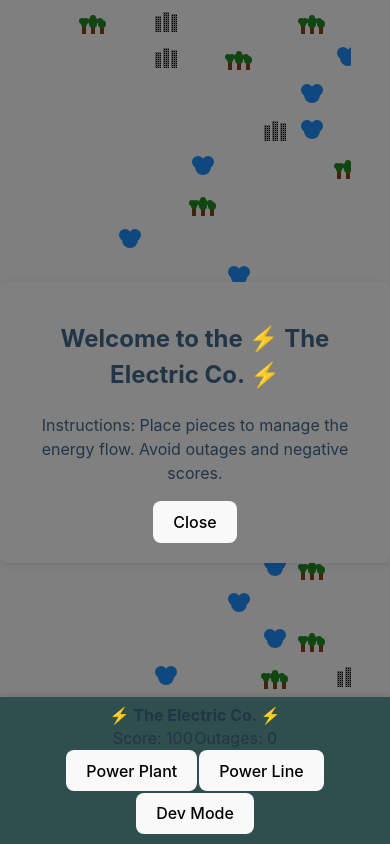
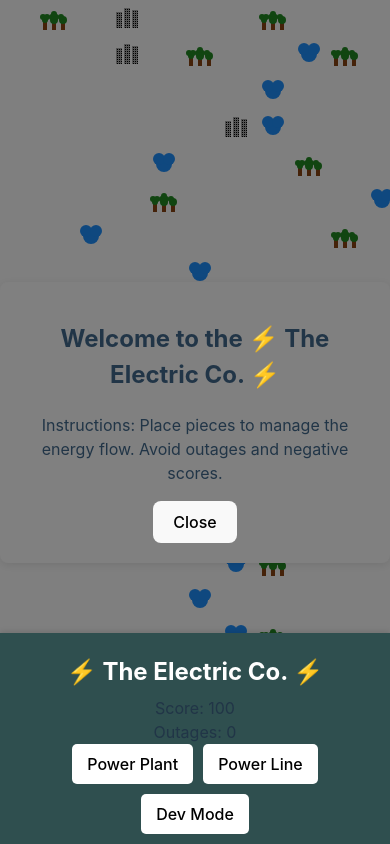
Before and after one commit to JeffBuda/electric-company, a React (Vite) app: page / in a window 390 px wide. Built offline with nearby package versions, Linux system fonts and the light colour scheme.

Commit message:
mobile first css layout

```diff
--- a/src/App.css
+++ b/src/App.css
@@ -1,84 +1,124 @@
 /* App.css */
+
+/* Root Variables */
 :root {
   --grid-size: 50; /* Define the grid size variable */
 }
 
+/* Main App Container */
 .App {
   text-align: center;
+  overflow: hidden;
+  width: 100vw; /* Full viewport width */
+  height: 100vh; /* Full viewport height */
 }
 
+/* App Header */
 .App-header {
   font-size: 1.5rem; /* Smaller font size */
   margin-bottom: 1px; /* Space between the title and controls */
 }
 
+/* Game Container */
 .game-container {
   display: flex;
   flex-direction: column;
   height: 100vh;
-  /* justify-content: center;
-  align-items: flex-start; */
+  overflow: hidden; /* Prevent scrollbars */
+  padding-bottom: 70px; /* Space for fixed controls */
 }
 
-/* Controls styles */
+/* Gameboard Grid */
+.grid {
+  flex: 1; /* Occupies remaining space */
+  overflow-y: auto; /* Enables vertical scrolling if needed */
+  display: grid;
+  grid-template-columns: repeat(var(--grid-size), 1fr); /* Use the CSS variable */
+  grid-template-rows: repeat(var(--grid-size), 1fr); /* Use the CSS variable */
+  gap: 0.1vw; /* Gap between grid items */
+  width: 100%; /* Full width */
+  height: 100%; /* Full height */
+}
+
+/* Controls Component */
 .controls {
+  position: fixed; /* Fix controls at the bottom */
+  bottom: 0;
+  left: 0;
+  right: 0;
   display: flex;
-  flex-direction: column; /* Column layout */
+  flex-direction: column; /* Stack items vertically on mobile */
   align-items: center; /* Center items horizontally */
   justify-content: center; /* Center items vertically */
   background-color: darkslategrey; /* Background color */
   box-shadow: 0 -2px 5px rgba(0, 0, 0, 0.1); /* Shadow for separation */
   padding: 10px 20px; /* Padding for spacing */
-  box-sizing: border-box; /* Include padding and border in the element's total width and height */
-  width: 100%; /* Full width by default */
-  z-index: 1000; /* Ensure it stays on top of other content */
+  box-sizing: border-box; /* Include padding and border in width and height */
+  width: 100%; /* Full width */
+  z-index: 1000; /* Ensure it stays on top */
 }
 
+/* Game Title */
 .game-title {
-  font-size: 1rem; /* Same size as button text */
-  margin: .05vw;
-  margin-top: .01vw; /* Space between title and score/outages */
+  font-size: 1.5rem; /* Increased font size for visibility */
+  margin-bottom: 10px; /* Space below the title */
+  color: white; /* Text color for contrast */
 }
 
-.score-outages {
+/* Button Container */
+.button-container {
   display: flex;
-  flex-direction: row; /* Column layout */
-  align-items: center; /* Center items horizontally */
-  margin-bottom: .1vw; /* Space between score/outages and buttons */
-  margin-top: .1vw;
-  gap: .4vw; /* Space between score and outages */
+  flex-wrap: wrap; /* Allow buttons to wrap */
+  gap: 10px; /* Space between buttons */
+  width: 100%; /* Full width */
+  justify-content: center; /* Center buttons horizontally */
 }
 
-.button-container {
-  display: flex;
-  flex-direction: row; /* Row layout */
-  justify-content: center; /* Center buttons horizontally */
-  flex-wrap: wrap; /* Wrap buttons to the next line if needed */
-  gap: .4vw; /* Space between buttons */
+/* Button Styles */
+.button-container button {
+  padding: 10px 15px;
+  font-size: 1rem;
+  border: none;
+  border-radius: 5px;
+  cursor: pointer;
+  background-color: #ffffff; /* Button background color */
+  transition: background-color 0.3s ease; /* Smooth transition */
 }
 
-.controls button.selected {
-  border: .1vw solid yellow;
+.button-container button.selected {
+  background-color: #007bff; /* Selected button color */
+  color: white;
 }
 
-.grid {
-  flex: 1;
-  overflow: scroll;
-  display: grid;
-  grid-template-columns: repeat(var(--grid-size), 1fr); /* Use the CSS variable */
-  grid-template-rows: repeat(var(--grid-size), 1fr); /* Use the CSS variable */
-  gap: 0.1vw; /* Adjusted to use viewport width */
-  margin: 1vw auto; /* Adjusted to use viewport width */
-  width: 80vw; /* Adjusted to use viewport width */
-  height: 80vw; /* Adjusted to use viewport width to maintain aspect ratio */
+.button-container button:hover {
+  background-color: #e0e0e0; /* Hover effect */
 }
 
-/* Media query for mobile devices */
-@media (max-width: 600px) {
+/* Media Query for Desktop Devices */
+@media (min-width: 769px) {
+  /* Remove padding from game-container as controls are not fixed */
+  .game-container {
+    padding-bottom: 0;
+  }
+
+  /* Adjust Controls for Desktop */
   .controls {
-    flex-direction: column; /* Stack buttons vertically on small screens */
-    bottom: 0;
-    left: 0;
+    position: static; /* Position relative within the layout */
+    flex-direction: row; /* Arrange items horizontally */
+    justify-content: space-between; /* Distribute space between items */
+    align-items: center; /* Center items vertically */
+    padding: 20px 40px; /* Increased padding for desktop */
+  }
+
+  /* Optional: Adjust Button Container for Desktop */
+  .button-container {
+    gap: 20px; /* Increased gap between buttons */
+  }
+
+  /* Optional: Adjust Game Title for Desktop */
+  .game-title {
+    font-size: 2rem; /* Larger font size for desktop */
+    margin-bottom: 20px; /* More space below title */
   }
 }
 
--- a/src/GameBoardV2.tsx
+++ b/src/GameBoardV2.tsx
@@ -25,7 +25,7 @@ const GameBoardV2: React.FC = () => {
   };
 
   return (
-    <div className="game-container">
+    <>
         {state.gameState !== 'playing' && (
           <Modal
             title={state.gameState === 'start' ? 'Welcome to the ⚡ The Electric Co. ⚡' : 'Game Over'}
@@ -41,7 +41,7 @@ const GameBoardV2: React.FC = () => {
         devMode={state.devMode}
         dispatch={dispatch}
       />
-    </div>
+    </>
   );
 };
 
```
Also changed, not shown: src/TreeIcon.svg (added). Lines whose indentation alone changed are shown as unchanged.
